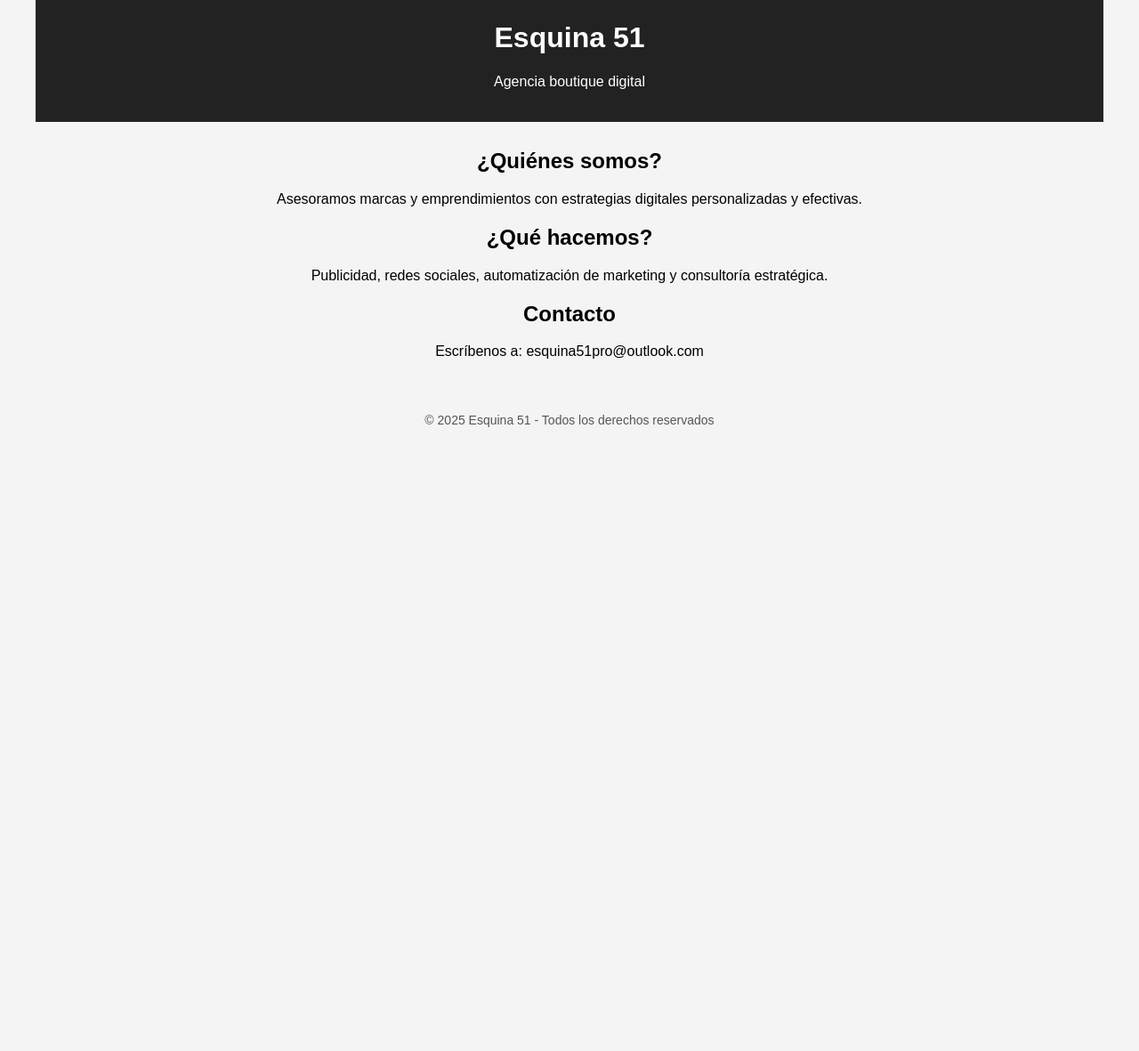
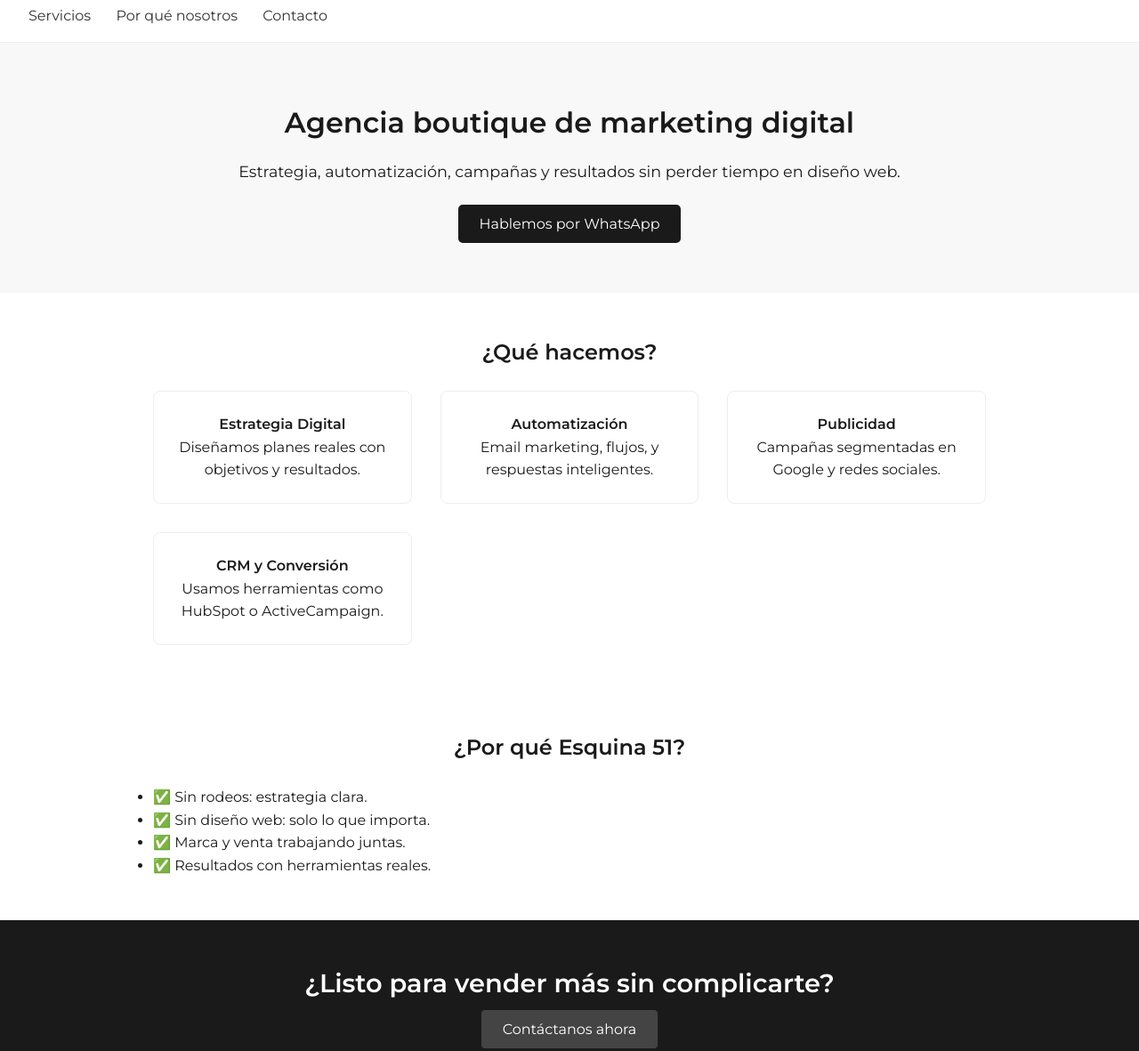
Before and after one commit to Esquina51/website, a plain HTML site: page index.html in a window 1280 px wide. Shown: the part 57-1238 px from the top of the page at 89% size. Before the commit the page ends 800 px from the top, so only its background shows below. Drawn offline with Linux system fonts and the light colour scheme.

Commit message:
Update index.html

```diff
--- a/index.html
+++ b/index.html
@@ -4,44 +4,71 @@
   <meta charset="UTF-8">
   <meta name="viewport" content="width=device-width, initial-scale=1.0">
   <title>Esquina 51 - Agencia Boutique Digital</title>
+  <link href="https://fonts.googleapis.com/css2?family=Montserrat:wght@400;600&display=swap" rel="stylesheet">
   <style>
-    body {
-      font-family: Arial, sans-serif;
-      margin: 0;
-      padding: 40px;
-      text-align: center;
-      background: #f4f4f4;
-    }
-    header {
-      background-color: #222;
-      color: white;
-      padding: 20px;
-    }
-    main {
-      margin-top: 30px;
-    }
-    footer {
-      margin-top: 60px;
-      font-size: 14px;
-      color: #555;
-    }
+    * { margin: 0; padding: 0; box-sizing: border-box; }
+    body { font-family: 'Montserrat', sans-serif; color: #1a1a1a; background: #fff; line-height: 1.6; }
+    header { background: #fff; padding: 1rem 2rem; border-bottom: 1px solid #eee; position: sticky; top: 0; z-index: 1000; }
+    header h1 { font-size: 1.5rem; font-weight: 600; }
+    nav { margin-top: 0.5rem; }
+    nav a { margin-right: 1.5rem; text-decoration: none; color: #333; font-weight: 500; }
+    .hero { padding: 4rem 2rem; text-align: center; background: #f8f8f8; }
+    .hero h2 { font-size: 2rem; margin-bottom: 1rem; }
+    .hero p { font-size: 1.1rem; margin-bottom: 2rem; }
+    .hero a { background: #1a1a1a; color: white; padding: 0.75rem 1.5rem; text-decoration: none; border-radius: 5px; }
+    .section { padding: 3rem 2rem; max-width: 1000px; margin: auto; }
+    .section h3 { font-size: 1.5rem; margin-bottom: 1.5rem; text-align: center; }
+    .cards { display: grid; grid-template-columns: repeat(auto-fit, minmax(220px, 1fr)); gap: 2rem; }
+    .card { border: 1px solid #eee; border-radius: 8px; padding: 1.5rem; text-align: center; background: #fff; }
+    .cta { background: #1a1a1a; color: white; padding: 3rem 2rem; text-align: center; }
+    .cta h4 { font-size: 1.8rem; margin-bottom: 1rem; }
+    .cta a { color: white; background: #444; padding: 0.75rem 1.5rem; text-decoration: none; border-radius: 4px; }
+    footer { text-align: center; padding: 2rem; font-size: 0.9rem; color: #888; }
   </style>
 </head>
 <body>
   <header>
     <h1>Esquina 51</h1>
-    <p>Agencia boutique digital</p>
+    <nav>
+      <a href="#servicios">Servicios</a>
+      <a href="#diferenciales">Por qué nosotros</a>
+      <a href="#contacto">Contacto</a>
+    </nav>
   </header>
-  <main>
-    <h2>¿Quiénes somos?</h2>
-    <p>Asesoramos marcas y emprendimientos con estrategias digitales personalizadas y efectivas.</p>
-    <h2>¿Qué hacemos?</h2>
-    <p>Publicidad, redes sociales, automatización de marketing y consultoría estratégica.</p>
-    <h2>Contacto</h2>
-    <p>Escríbenos a: esquina51pro@outlook.com</p>
-  </main>
+
+  <section class="hero">
+    <h2>Agencia boutique de marketing digital</h2>
+    <p>Estrategia, automatización, campañas y resultados sin perder tiempo en diseño web.</p>
+    <a href="https://wa.me/50233073716" target="_blank">Hablemos por WhatsApp</a>
+  </section>
+
+  <section class="section" id="servicios">
+    <h3>¿Qué hacemos?</h3>
+    <div class="cards">
+      <div class="card"><strong>Estrategia Digital</strong><br>Diseñamos planes reales con objetivos y resultados.</div>
+      <div class="card"><strong>Automatización</strong><br>Email marketing, flujos, y respuestas inteligentes.</div>
+      <div class="card"><strong>Publicidad</strong><br>Campañas segmentadas en Google y redes sociales.</div>
+      <div class="card"><strong>CRM y Conversión</strong><br>Usamos herramientas como HubSpot o ActiveCampaign.</div>
+    </div>
+  </section>
+
+  <section class="section" id="diferenciales">
+    <h3>¿Por qué Esquina 51?</h3>
+    <ul>
+      <li>✅ Sin rodeos: estrategia clara.</li>
+      <li>✅ Sin diseño web: solo lo que importa.</li>
+      <li>✅ Marca y venta trabajando juntas.</li>
+      <li>✅ Resultados con herramientas reales.</li>
+    </ul>
+  </section>
+
+  <section class="cta" id="contacto">
+    <h4>¿Listo para vender más sin complicarte?</h4>
+    <a href="https://wa.me/50233073716" target="_blank">Contáctanos ahora</a>
+  </section>
+
   <footer>
-    &copy; 2025 Esquina 51 - Todos los derechos reservados
+    © 2025 Esquina 51. Agencia boutique digital.
   </footer>
 </body>
 </html>
```
